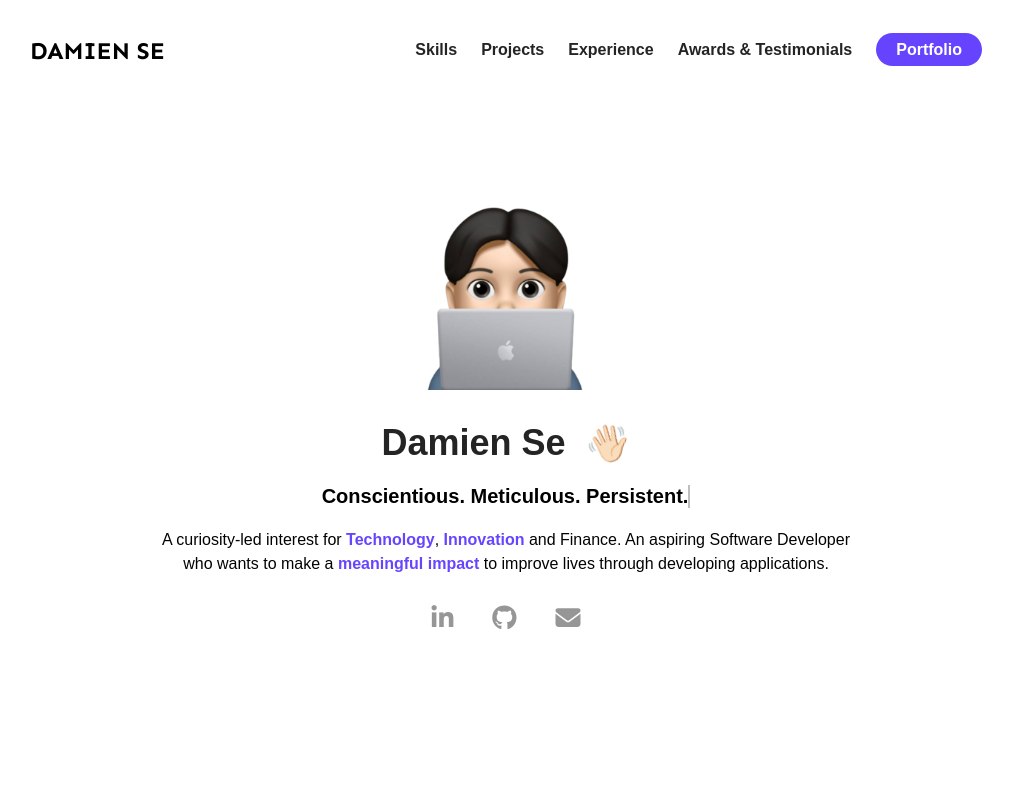
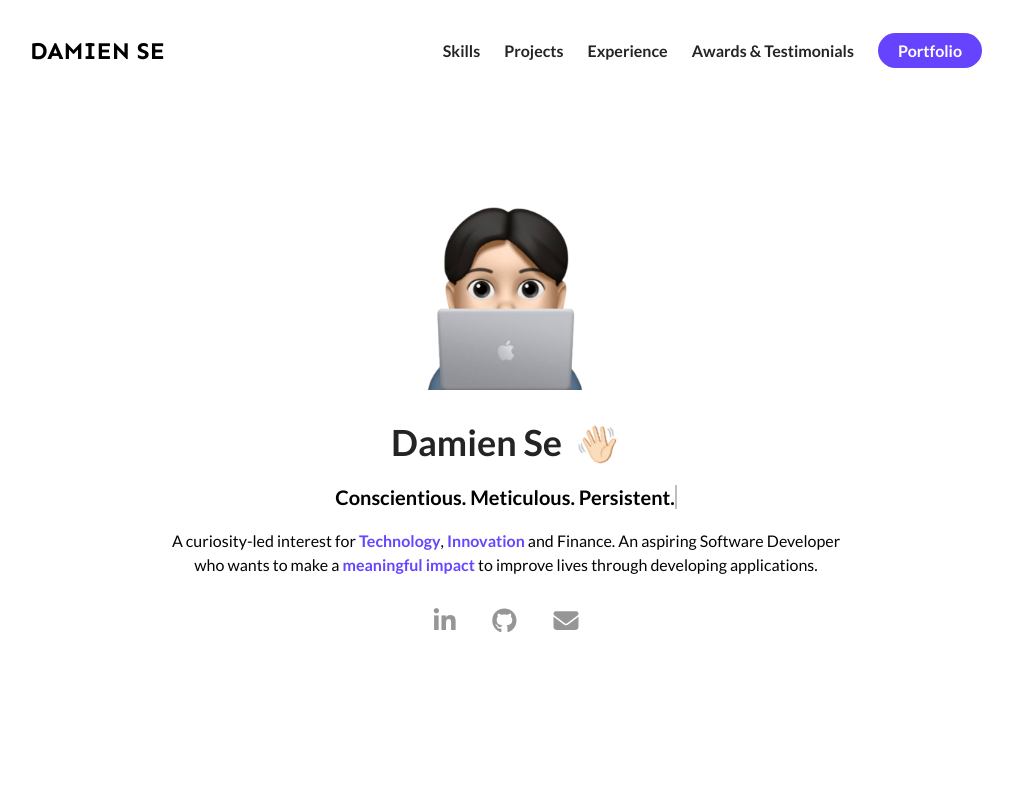
Before and after one commit to damiensechonghan/damiensechonghan.github.io, a plain HTML site: page index.html in a window 1280 px wide. Shown: the top 800 px of the page, without its empty margins (134-1147 px from the left). Drawn offline with Linux system fonts and the light colour scheme.

Commit message:
Update styles.css

```diff
--- a/styles.css
+++ b/styles.css
@@ -9,7 +9,7 @@ html {
 /* font */
 
 * {
-    font-family: 'Montserrat', sans-serif;
+    font-family: 'Lato', sans-serif;
     padding: 0;
     margin: 0;
     box-sizing: border-box;
```
